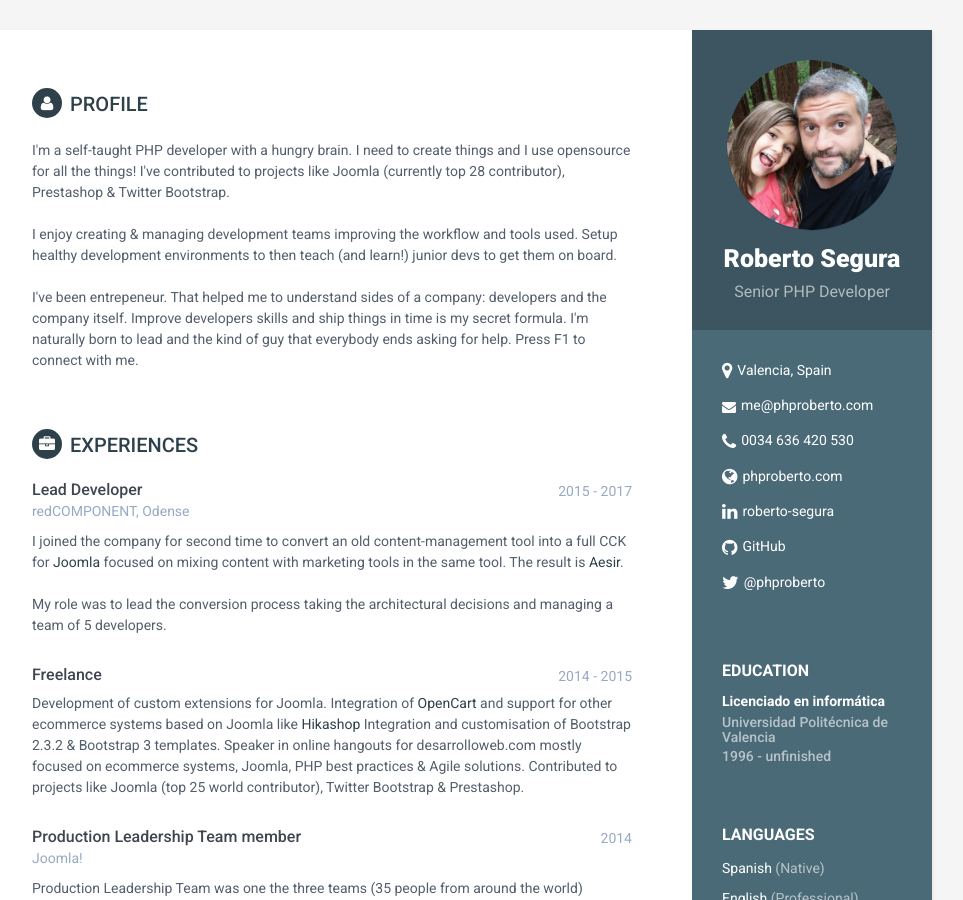
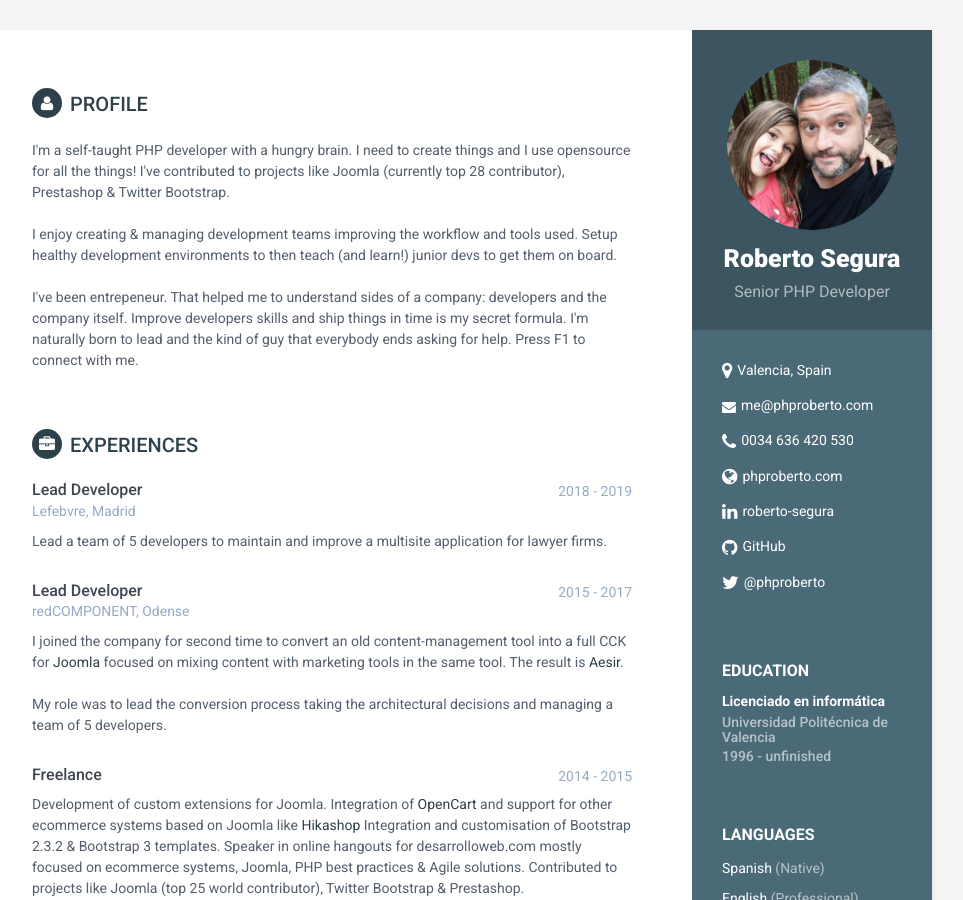
Before and after one commit to phproberto/cv, a Jekyll site: the page built from index.html, in a window 1280 px wide and 900 px high. Shown: the whole window, without its empty margins (188-1151 px from the left). Built offline with Jekyll 4.4.1, drawn with Linux system fonts in a browser that asks for light colours.

Commit message:
[imp] add latest experience

```diff
--- a/_data/experiences.yml
+++ b/_data/experiences.yml
@@ -1,3 +1,8 @@
+- experience:
+  role: Lead Developer
+  time: 2018 - 2019
+  company: Lefebvre, Madrid
+  details: "Lead a team of 5 developers to maintain and improve a multisite application for lawyer firms."
 - experience:
   role: Lead Developer
   time: 2015 - 2017
```
Also changed, not shown: 1 other file.
